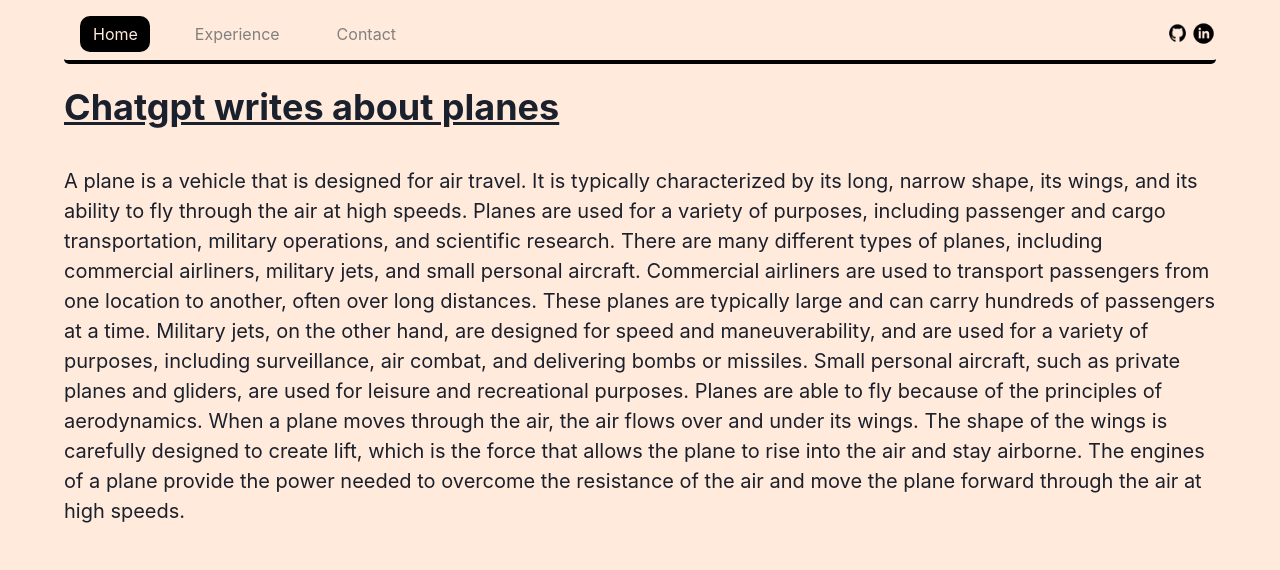
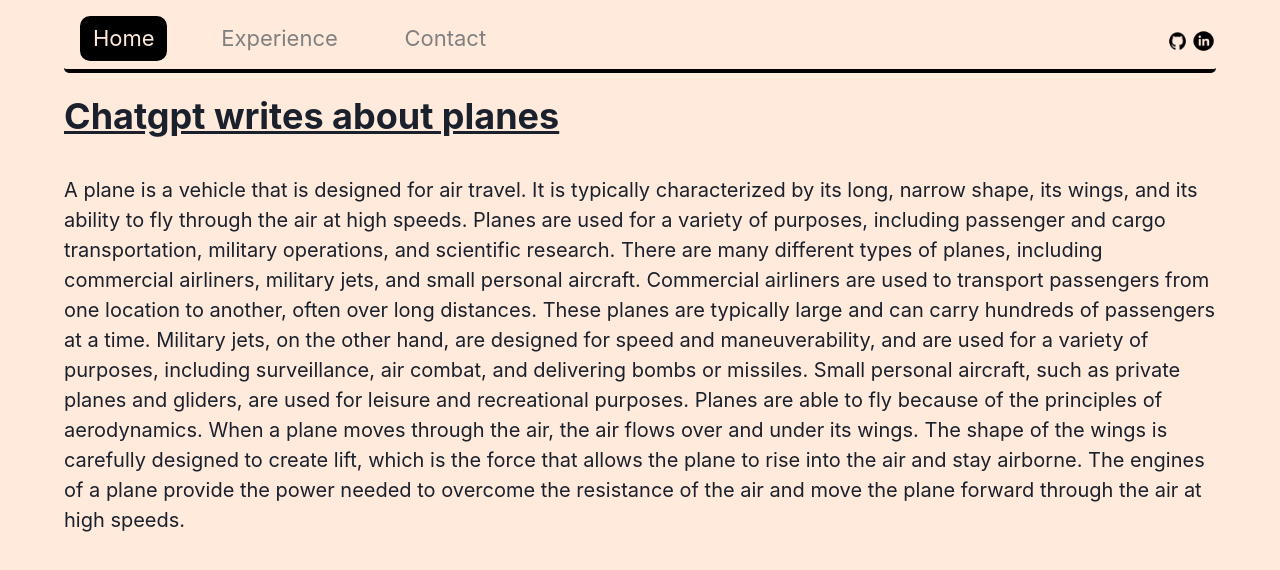
Before and after one commit to JackAvis/Personal-Site, a React (Create React App) app: page / in a window 1280 px wide. Shown: the top 570 px of the page. Built offline with nearby package versions, Linux system fonts and the light colour scheme.

Commit message:
fixing spacing

```diff
--- a/src/App.css
+++ b/src/App.css
@@ -4,7 +4,6 @@
 
 .appContainer{
   background-color: #ffeadc;
-  overflow-x: hidden;
 }
 .appContainer {
   margin: 0;
--- a/src/components/Navbar/Navbar.css
+++ b/src/components/Navbar/Navbar.css
@@ -10,9 +10,8 @@
 .menuOption {
     margin-bottom: 1vh;
     margin-top: 2vh;
-    margin-right: 2vh;
+    margin-right: 2vw;
     margin-left: 2vh;
-    font-size: 2vh;
     transition: color 1 ease;
     transition: border-color 1s ease-in-out;
     transition: background-color .75s ease-in-out;
--- a/src/components/Navbar/Navbar.tsx
+++ b/src/components/Navbar/Navbar.tsx
@@ -16,6 +16,7 @@
             color={color == "black" ? "#ffeadc" : color}
             bgColor={color == "grey" ? "#ffeadc" : color}
             borderColor={color == "grey" ? "#ffeadc" : color}
+            fontSize={[12, 20, 22]}
             className="menuOption"
             onClick={() => navigateToPage(text, page)}
         >
@@ -23,11 +24,11 @@
         </Box>)
     }
 
-    const createIcon = (icon: string, size: string, marginTop: string, link: string) => {
+    const createIcon = (icon: string, size: string, marginTop: number, link: string) => {
         return (
             <LinkBox>
                 <Link href={link} isExternal>
-                    <Image src={icon} justifyContent='left' marginTop={marginTop} boxSize={size} alt="Logo" />
+                    <Image src={icon} justifyContent='left' marginTop={[17.4 + marginTop, 20 + marginTop, 26 + marginTop]}boxSize={size} alt="Logo" />
                 </Link>
             </LinkBox>
 
@@ -44,8 +45,8 @@
                         {optionSelected === 'Contact' ? createOption("black", "Contact", "contact") : createOption("grey", "Contact", "contact")}
                     </Flex>
                     <Flex className="iconContainer" justify='right' w='100%'>
-                        {createIcon(githubLogo, '3.45vh', '2.4vh', 'https://github.com/Jackson-Davis1')}
-                        {createIcon(linkedinLogo, '3.1vh', '2.6vh', 'https://linkedin.com/in/jackson-davis-931a35175')}
+                        {createIcon(githubLogo, '3.45vh', 1, 'https://github.com/Jackson-Davis1')}
+                        {createIcon(linkedinLogo, '3.1vh', 2.5, 'https://linkedin.com/in/jackson-davis-931a35175')}
                     </Flex>
                 </Stack>
             </nav>
```
